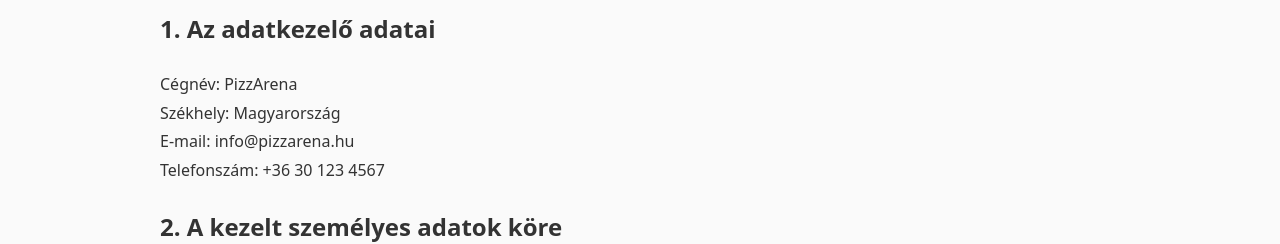
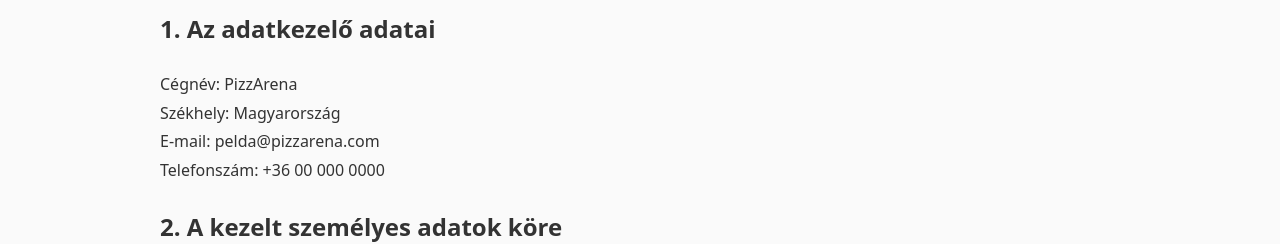
Before and after one commit to Ballam906/PizzArena_Frontend, a React (Vite) app: page /adatvedelem in a window 1280 px wide. Shown: the part 328-572 px from the top of the page. Built offline with nearby package versions, Linux system fonts and the light colour scheme; no server answers.

Commit message:
Adatvédelem frissítése

```diff
--- a/src/pages/Adatvedelem.jsx
+++ b/src/pages/Adatvedelem.jsx
@@ -19,9 +19,9 @@
         <br />
         Székhely: Magyarország
         <br />
-        E-mail: info@pizzarena.hu
+        E-mail: pelda@pizzarena.com
         <br />
-        Telefonszám: +36 30 123 4567
+        Telefonszám: +36 00 000 0000
       </p>
 
       <h2>2. A kezelt személyes adatok köre</h2>
@@ -135,9 +135,9 @@
       <p>
         Kérdés, észrevétel vagy adatvédelmi kérelem esetén:
         <br />
-        E-mail: info@pizzarena.hu
+        E-mail: pelda@pizzarena.com
         <br />
-        Telefonszám: +36 30 123 4567
+        Telefonszám: +36 00 000 00000
       </p>
 
       <p className="adatvedelem-frissites">
```
